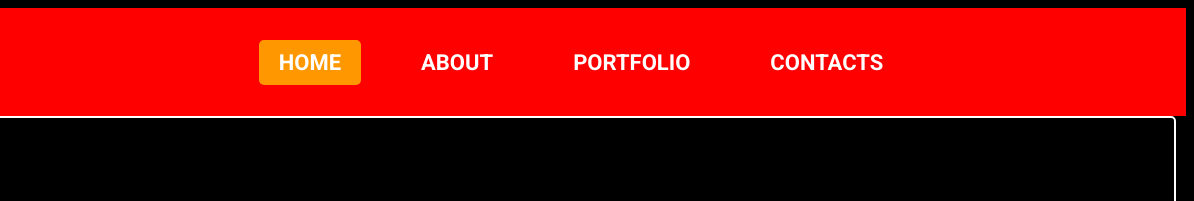
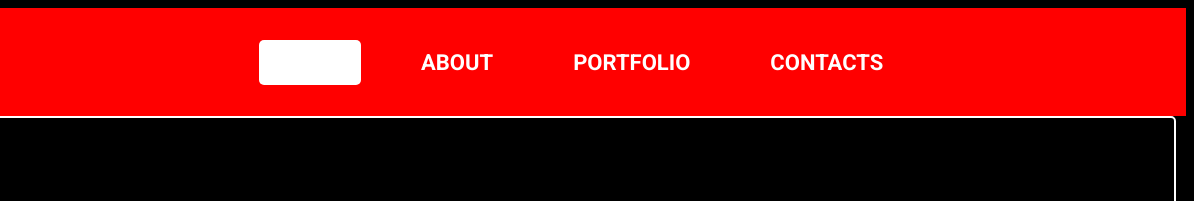
Before and after one commit to kurtssu/jk, a plain HTML site: page index.html in a window 1280 px wide. In both pictures the pointer is over the link "HOME". Shown: the top 201 px of the page, 86-1280 px from the left. Drawn offline with Linux system fonts and the light colour scheme.

Commit message:
Update style.css

```diff
--- a/style.css
+++ b/style.css
@@ -65,7 +65,7 @@ footer {
 
 nav ul li a:hover {
     transform: scale(1.1);
-    background-color: #ff9800;
+    background-color: white;
     color: white;
 }
 
```
